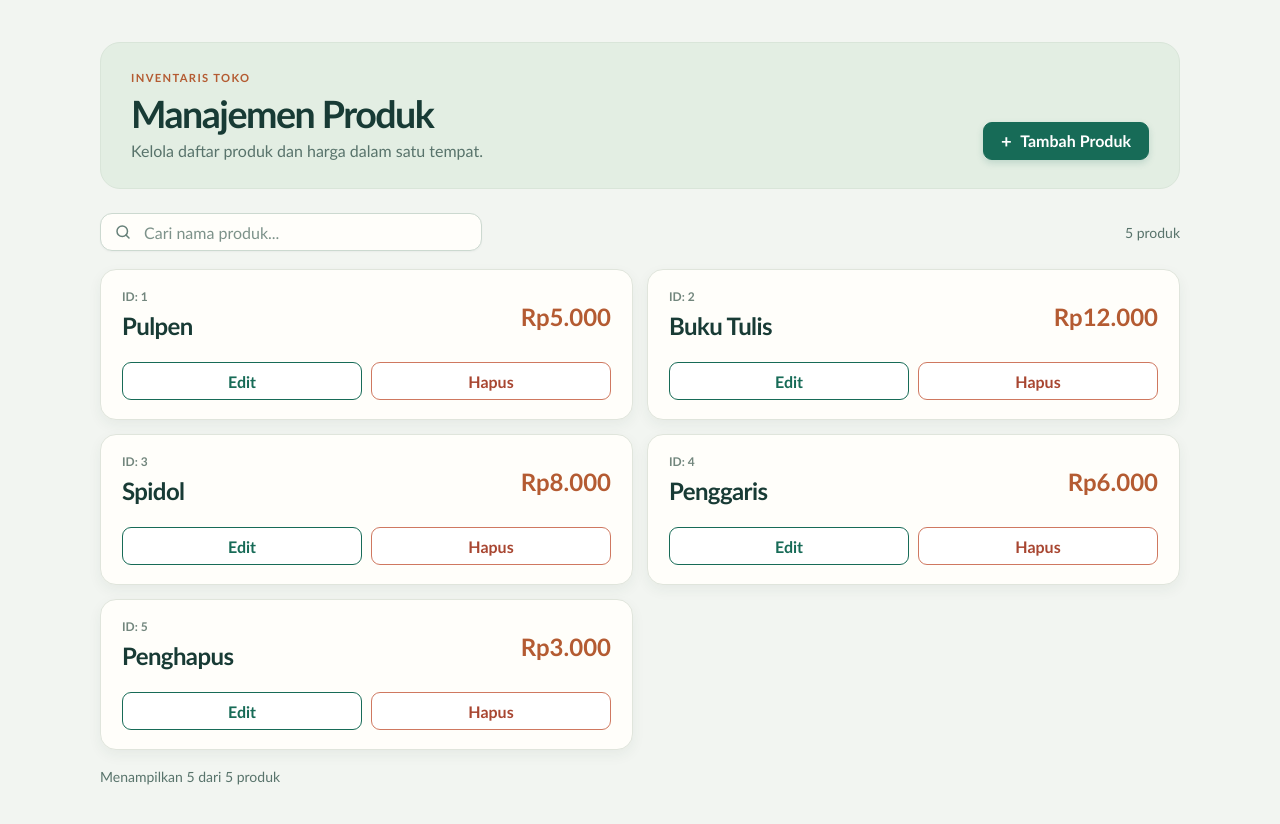
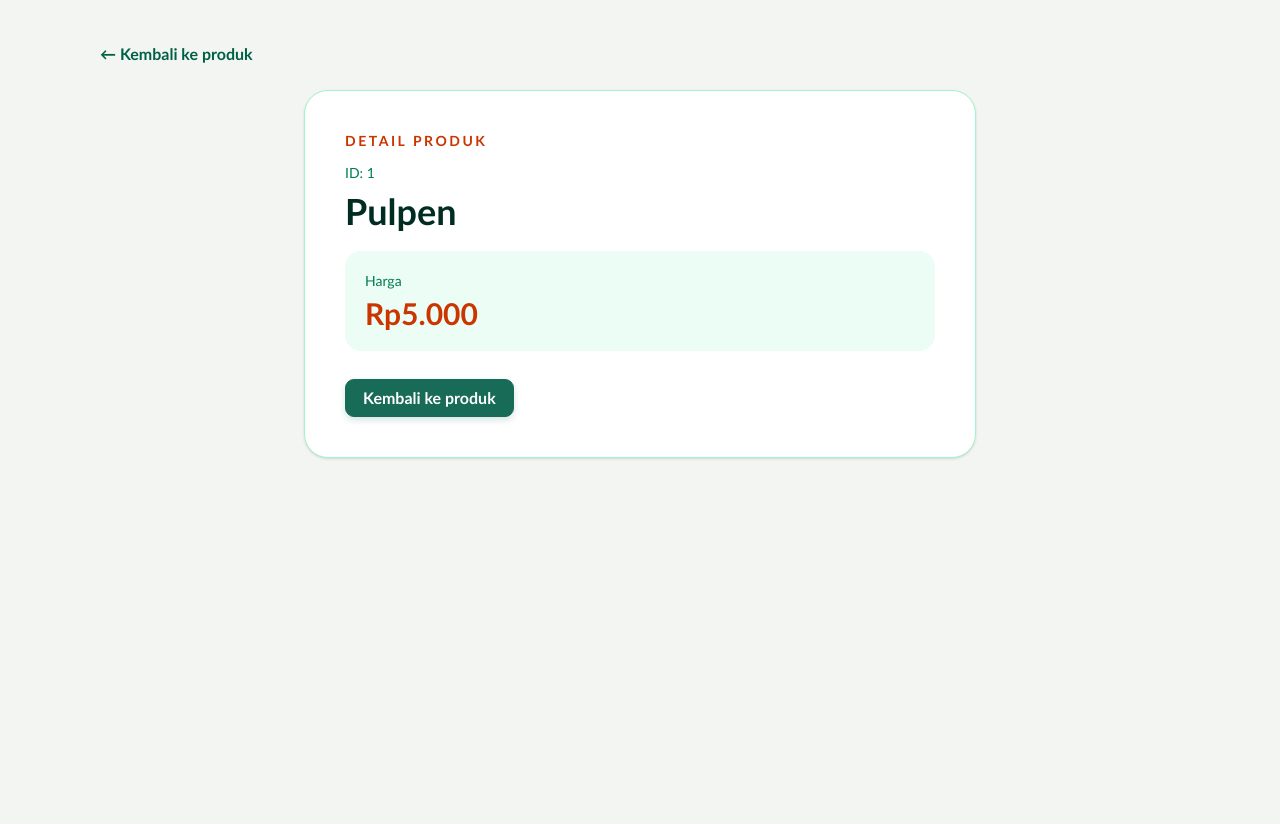
Before and after one commit to mh-yusuF/Manajemen-Produk-Pemweb, a React (Vite) app: page /product/1 in a window 1280 px wide. Shown: the top 824 px of the page. Built offline with nearby package versions, Linux system fonts and the light colour scheme.

Commit message:
Menambahkan routing detail dan halaman 404 produk

```diff
--- a/src/App.css
+++ b/src/App.css
@@ -170,6 +170,24 @@
   white-space: nowrap;
 }
 
+.product-detail-link {
+  color: #176b57;
+  font-size: 0.88rem;
+  font-weight: 700;
+  text-decoration-color: #a5c1ad;
+  text-underline-offset: 3px;
+}
+
+.product-card h2 .product-detail-link {
+  color: inherit;
+  font-size: inherit;
+}
+
+.product-detail-link:hover {
+  color: #105443;
+  text-decoration: underline;
+}
+
 .product-price {
   grid-column: 2;
   grid-row: 1 / span 3;
@@ -187,6 +205,10 @@
   grid-template-columns: 1fr 1fr;
   gap: 9px;
   margin-top: 17px;
+}
+
+.card-actions {
+  margin-top: 12px;
 }
 
 .button-edit {
--- a/src/App.jsx
+++ b/src/App.jsx
@@ -1,71 +1,21 @@
 import { useState } from 'react';
-import Header from './components/Header.jsx';
-import SearchBar from './components/SearchBar.jsx';
-import ProductList from './components/ProductList.jsx';
-import AddProductModal from './components/AddProductModal.jsx';
-import EditProductModal from './components/EditProductModal.jsx';
-import DeleteProductModal from './components/DeleteProductModal.jsx';
+import { BrowserRouter, Route, Routes } from 'react-router-dom';
+import ProductPage from './pages/ProductPage.jsx';
+import ProductDetailPage from './pages/ProductDetailPage.jsx';
+import NotFoundPage from './pages/NotFoundPage.jsx';
 import initialProducts from './data/products.js';
-import './App.css';
 
 function App() {
   const [products, setProducts] = useState(initialProducts);
-  const [searchTerm, setSearchTerm] = useState('');
-  const [isAddModalOpen, setIsAddModalOpen] = useState(false);
-  const [productToEdit, setProductToEdit] = useState(null);
-  const [productToDelete, setProductToDelete] = useState(null);
-  const visibleProducts = products.filter((product) =>
-    product.name.toLowerCase().includes(searchTerm.trim().toLowerCase()),
-  );
-
-  function handleAddProduct(productDetails) {
-    const nextId = products.length > 0 ? Math.max(...products.map((product) => product.id)) + 1 : 1;
-    setProducts((currentProducts) => [...currentProducts, { id: nextId, ...productDetails }]);
-    setIsAddModalOpen(false);
-  }
-
-  function handleEditProduct(productDetails) {
-    setProducts((currentProducts) => currentProducts.map((product) =>
-      product.id === productToEdit.id ? { ...product, ...productDetails } : product,
-    ));
-    setProductToEdit(null);
-  }
-
-  function handleDeleteProduct() {
-    setProducts((currentProducts) => currentProducts.filter((product) => product.id !== productToDelete.id));
-    setProductToDelete(null);
-  }
 
   return (
-    <main className="page-container">
-      <Header onAddProduct={() => setIsAddModalOpen(true)} />
-      <div className="toolbar">
-        <SearchBar searchTerm={searchTerm} onSearchChange={setSearchTerm} />
-        <p className="count-label">{products.length} produk</p>
-      </div>
-      <ProductList products={visibleProducts} onEdit={setProductToEdit} onDelete={setProductToDelete} />
-      <p className="page-summary">Menampilkan {visibleProducts.length} dari {products.length} produk</p>
-      {isAddModalOpen && (
-        <AddProductModal
-          onClose={() => setIsAddModalOpen(false)}
-          onSave={handleAddProduct}
-        />
-      )}
-      {productToEdit && (
-        <EditProductModal
-          product={productToEdit}
-          onClose={() => setProductToEdit(null)}
-          onSave={handleEditProduct}
-        />
-      )}
-      {productToDelete && (
-        <DeleteProductModal
-          product={productToDelete}
-          onClose={() => setProductToDelete(null)}
-          onConfirm={handleDeleteProduct}
-        />
-      )}
-    </main>
+    <BrowserRouter>
+      <Routes>
+        <Route path="/" element={<ProductPage products={products} setProducts={setProducts} />} />
+        <Route path="/product/:id" element={<ProductDetailPage products={products} />} />
+        <Route path="*" element={<NotFoundPage />} />
+      </Routes>
+    </BrowserRouter>
   );
 }
 
--- a/src/components/ProductCard.jsx
+++ b/src/components/ProductCard.jsx
@@ -1,3 +1,5 @@
+import { Link } from 'react-router-dom';
+
 function formatPrice(price) {
   return `Rp${new Intl.NumberFormat('id-ID').format(price)}`;
 }
@@ -6,8 +8,9 @@ function ProductCard({ product, onEdit, onDelete }) {
   return (
     <article className="product-card">
       <p className="product-id">ID: {product.id}</p>
-      <h2>{product.name}</h2>
+      <h2><Link className="product-detail-link" to={`/product/${product.id}`}>{product.name}</Link></h2>
       <p className="product-price">{formatPrice(product.price)}</p>
+      <Link className="product-detail-link" to={`/product/${product.id}`}>Lihat detail →</Link>
       <div className="card-actions">
         <button className="button button-edit" onClick={() => onEdit?.(product)} type="button">Edit</button>
         <button className="button button-delete" onClick={() => onDelete?.(product)} type="button">Hapus</button>
--- a/src/index.css
+++ b/src/index.css
@@ -1,3 +1,5 @@
+@import "tailwindcss";
+
 * {
   box-sizing: border-box;
 }
--- /dev/null
+++ b/src/pages/NotFoundPage.jsx
@@ -0,0 +1,18 @@
+import { Link } from 'react-router-dom';
+
+function NotFoundPage() {
+  return (
+    <main className="page-container">
+      <section className="mx-auto max-w-xl rounded-3xl border border-orange-200 bg-orange-50 p-8 text-center shadow-sm sm:p-10">
+        <p className="mb-2 text-sm font-bold uppercase tracking-[0.18em] text-orange-700">Error 404</p>
+        <h1 className="mb-3 text-4xl font-bold text-emerald-950">Halaman tidak ditemukan</h1>
+        <p className="mb-6 text-emerald-800">Alamat yang Anda buka tidak tersedia. Periksa kembali URL atau kembali ke daftar produk.</p>
+        <Link className="button button-primary inline-flex items-center justify-center no-underline" to="/">
+          Kembali ke produk
+        </Link>
+      </section>
+    </main>
+  );
+}
+
+export default NotFoundPage;
--- /dev/null
+++ b/src/pages/ProductDetailPage.jsx
@@ -0,0 +1,47 @@
+import { Link, useParams } from 'react-router-dom';
+
+function formatPrice(price) {
+  return `Rp${new Intl.NumberFormat('id-ID').format(price)}`;
+}
+
+function ProductDetailPage({ products }) {
+  const { id } = useParams();
+  const product = products.find((item) => String(item.id) === id);
+
+  if (!product) {
+    return (
+      <main className="page-container">
+        <section className="mx-auto max-w-xl rounded-3xl border border-emerald-200 bg-white p-8 text-center shadow-sm">
+          <p className="mb-2 text-sm font-bold uppercase tracking-[0.18em] text-orange-700">Produk tidak ditemukan</p>
+          <h1 className="mb-3 text-3xl font-bold text-emerald-950">ID produk {id} tidak tersedia</h1>
+          <p className="mb-6 text-emerald-800">Produk mungkin sudah dihapus atau alamat yang dibuka tidak valid.</p>
+          <Link className="button button-primary inline-flex items-center justify-center no-underline" to="/">
+            Kembali ke produk
+          </Link>
+        </section>
+      </main>
+    );
+  }
+
+  return (
+    <main className="page-container">
+      <Link className="mb-6 inline-flex font-bold text-emerald-800 underline-offset-4 hover:underline" to="/">
+        ← Kembali ke produk
+      </Link>
+      <article className="mx-auto max-w-2xl rounded-3xl border border-emerald-200 bg-white p-7 shadow-sm sm:p-10">
+        <p className="mb-3 text-sm font-bold uppercase tracking-[0.18em] text-orange-700">Detail Produk</p>
+        <p className="mb-2 text-sm text-emerald-700">ID: {product.id}</p>
+        <h1 className="mb-5 text-4xl font-bold text-emerald-950">{product.name}</h1>
+        <div className="rounded-2xl bg-emerald-50 p-5">
+          <p className="mb-1 text-sm text-emerald-700">Harga</p>
+          <p className="text-3xl font-bold text-orange-700">{formatPrice(product.price)}</p>
+        </div>
+        <Link className="button button-primary mt-7 inline-flex items-center justify-center no-underline" to="/">
+          Kembali ke produk
+        </Link>
+      </article>
+    </main>
+  );
+}
+
+export default ProductDetailPage;
--- /dev/null
+++ b/src/pages/ProductPage.jsx
@@ -0,0 +1,71 @@
+import { useState } from 'react';
+import Header from '../components/Header.jsx';
+import SearchBar from '../components/SearchBar.jsx';
+import ProductList from '../components/ProductList.jsx';
+import AddProductModal from '../components/AddProductModal.jsx';
+import EditProductModal from '../components/EditProductModal.jsx';
+import DeleteProductModal from '../components/DeleteProductModal.jsx';
+import '../App.css';
+
+function ProductPage({ products, setProducts }) {
+  const [searchTerm, setSearchTerm] = useState('');
+  const [isAddModalOpen, setIsAddModalOpen] = useState(false);
+  const [productToEdit, setProductToEdit] = useState(null);
+  const [productToDelete, setProductToDelete] = useState(null);
+  const visibleProducts = products.filter((product) =>
+    product.name.toLowerCase().includes(searchTerm.trim().toLowerCase()),
+  );
+
+  function handleAddProduct(productDetails) {
+    setProducts((currentProducts) => {
+      const nextId = currentProducts.length > 0
+        ? Math.max(...currentProducts.map((product) => product.id)) + 1
+        : 1;
+      return [...currentProducts, { id: nextId, ...productDetails }];
+    });
+    setIsAddModalOpen(false);
+  }
+
+  function handleEditProduct(productDetails) {
+    setProducts((currentProducts) => currentProducts.map((product) =>
+      product.id === productToEdit.id ? { ...product, ...productDetails } : product,
+    ));
+    setProductToEdit(null);
+  }
+
+  function handleDeleteProduct() {
+    setProducts((currentProducts) => currentProducts.filter((product) => product.id !== productToDelete.id));
+    setProductToDelete(null);
+  }
+
+  return (
+    <main className="page-container">
+      <Header onAddProduct={() => setIsAddModalOpen(true)} />
+      <div className="toolbar">
+        <SearchBar searchTerm={searchTerm} onSearchChange={setSearchTerm} />
+        <p className="count-label">{products.length} produk</p>
+      </div>
+      <ProductList products={visibleProducts} onEdit={setProductToEdit} onDelete={setProductToDelete} />
+      <p className="page-summary">Menampilkan {visibleProducts.length} dari {products.length} produk</p>
+      {isAddModalOpen && (
+        <AddProductModal onClose={() => setIsAddModalOpen(false)} onSave={handleAddProduct} />
+      )}
+      {productToEdit && (
+        <EditProductModal
+          product={productToEdit}
+          onClose={() => setProductToEdit(null)}
+          onSave={handleEditProduct}
+        />
+      )}
+      {productToDelete && (
+        <DeleteProductModal
+          product={productToDelete}
+          onClose={() => setProductToDelete(null)}
+          onConfirm={handleDeleteProduct}
+        />
+      )}
+    </main>
+  );
+}
+
+export default ProductPage;
--- /dev/null
+++ b/vite.config.js
@@ -0,0 +1,7 @@
+import { defineConfig } from 'vite';
+import react from '@vitejs/plugin-react';
+import tailwindcss from '@tailwindcss/vite';
+
+export default defineConfig({
+  plugins: [react(), tailwindcss()],
+});
```
Also changed, not shown: package.json (+6 -4 lines), 1 other file (tests, documents, lock files or other folders).
